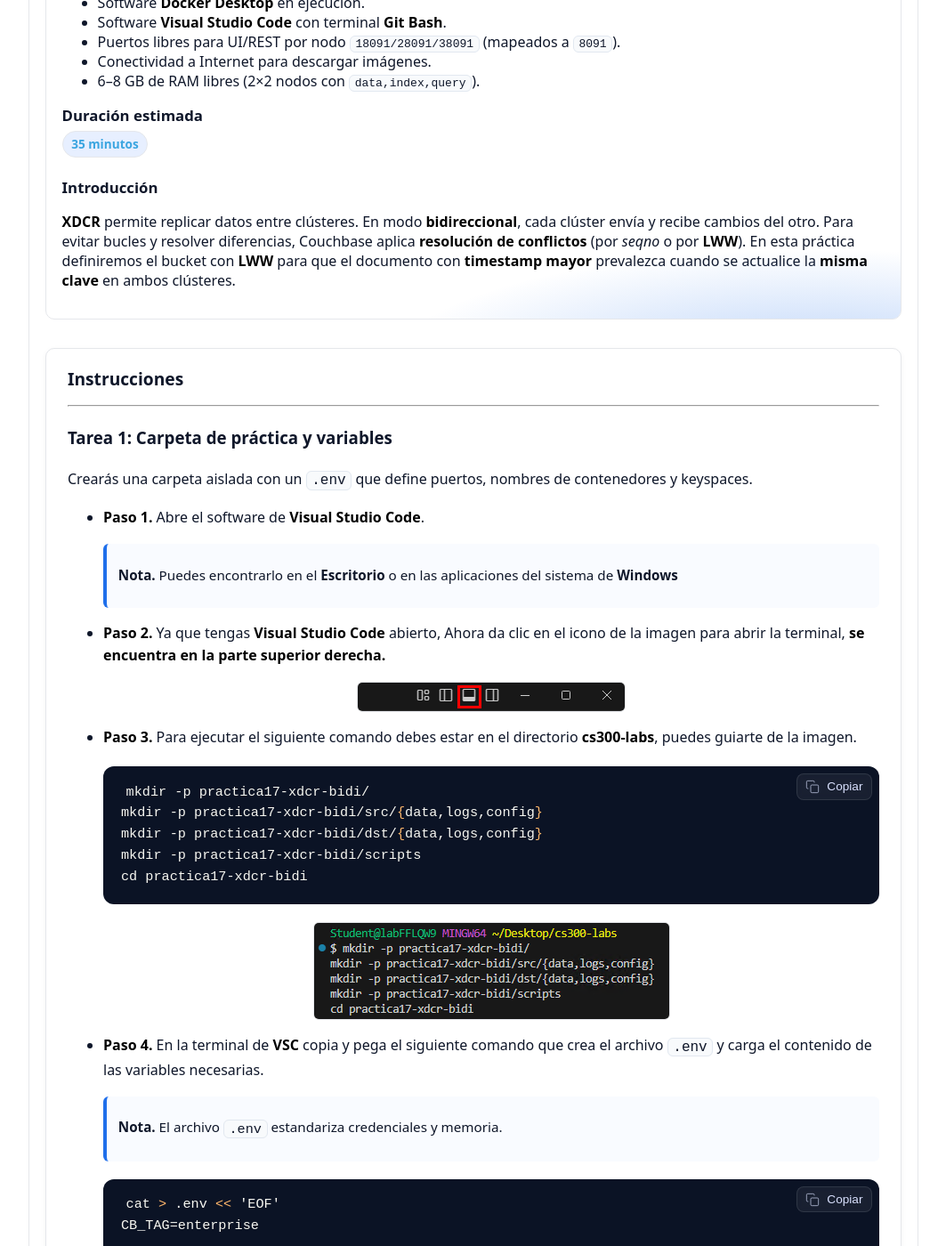
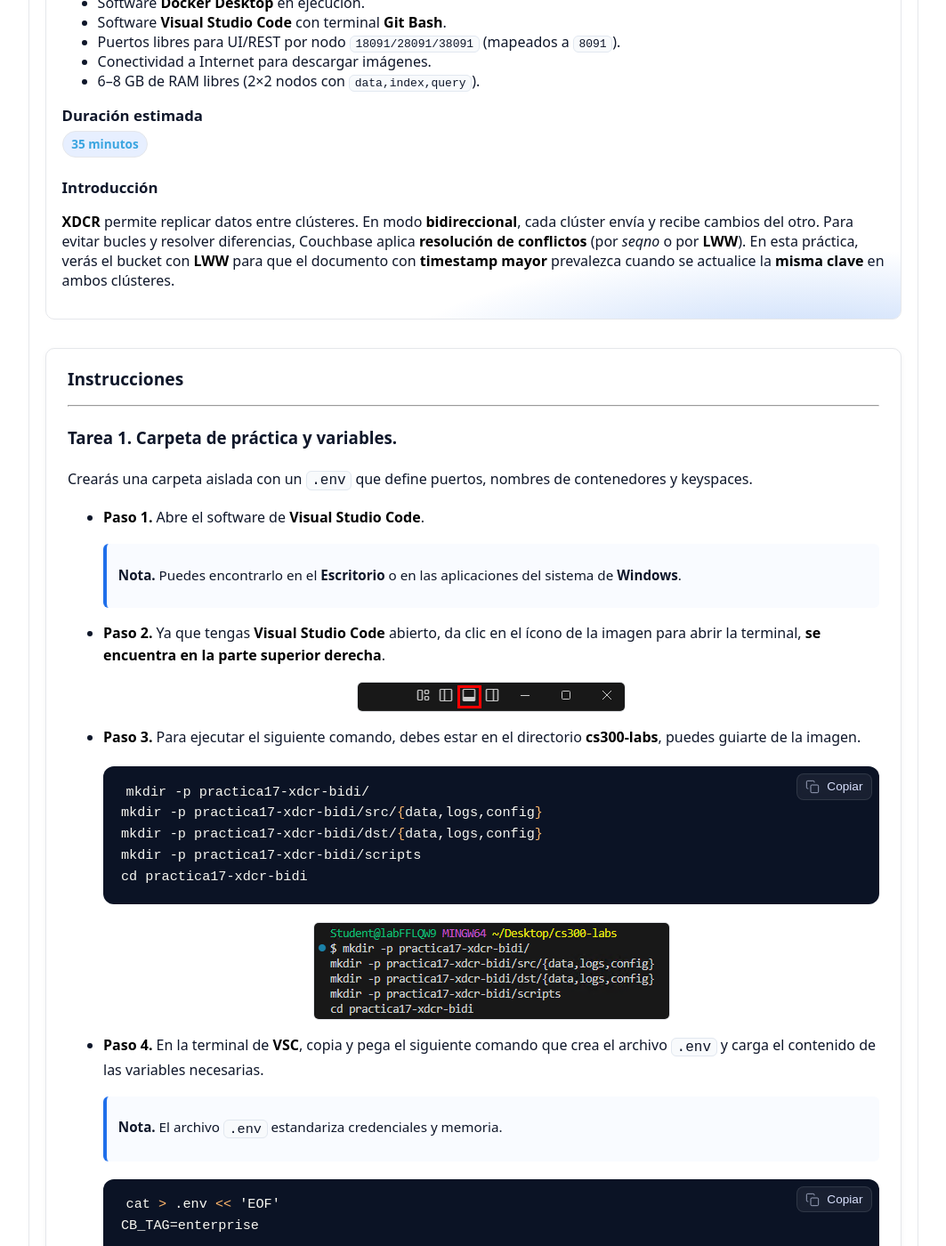
Before and after one commit to Netec-Mx/CS300_INT, a Jekyll site: the page built from labs/lab17/lab17.md, in a window 1280 px wide and 1400 px high, scrolled down 435 px. Shown: the whole window at 89% size, without its empty margins (108-1171 px from the left). Built offline with Jekyll 4.4.1, drawn with Linux system fonts in a browser that asks for light colours; some of the changed text lies outside the part shown.

Commit message:
Update lab17.md

````diff
--- a/labs/lab17/lab17.md
+++ b/labs/lab17/lab17.md
@@ -13,15 +13,15 @@ prerequisites:  # CAMBIAR POR CADA PRACTICA
   - Conectividad a Internet para descargar imágenes.
   - 6–8 GB de RAM libres (2×2 nodos con `data,index,query`).
 introduction: | # CAMBIAR POR CADA PRACTICA
-  **XDCR** permite replicar datos entre clústeres. En modo **bidireccional**, cada clúster envía y recibe cambios del otro. Para evitar bucles y resolver diferencias, Couchbase aplica **resolución de conflictos** (por *seqno* o por **LWW**). En esta práctica definiremos el bucket con **LWW** para que el documento con **timestamp mayor** prevalezca cuando se actualice la **misma clave** en ambos clústeres.
+  **XDCR** permite replicar datos entre clústeres. En modo **bidireccional**, cada clúster envía y recibe cambios del otro. Para evitar bucles y resolver diferencias, Couchbase aplica **resolución de conflictos** (por *seqno* o por **LWW**). En esta práctica, verás el bucket con **LWW** para que el documento con **timestamp mayor** prevalezca cuando se actualice la **misma clave** en ambos clústeres.
 slug: lab17 # CAMBIAR POR CADA PRACTICA
 lab_number: 17 # CAMBIAR POR CADA PRACTICA
 final_result: | # CAMBIAR POR CADA PRACTICA
-  Has levantado **dos clústeres** y configurado **XDCR bidireccional**. Probaste replicación en ambos sentidos, ejecutaste un **conflicto controlado** y confirmaste la **resolución LWW** y la **convergencia**
+  Has levantado **dos clústeres** y configurado **XDCR bidireccional**. Probaste la replicación en ambos sentidos, ejecutaste un **conflicto controlado** y confirmaste la **resolución LWW** y la **convergencia**.
 notes: | # CAMBIAR POR CADA PRACTICA
   - En producción, habilita **TLS**, **certificados** y **Alternate Addresses** cuando uses LB o redes mixtas.
   - Ajusta parámetros de XDCR (tamaño de lote, *checkpoint intervals*, compresión) según latencia/throughput.
-  - Si tu modelo de datos lo permite, usa **filtros** o **mapeos de colecciones** para reducir volumen y evitar ruido.
+  - Si tu modelo de datos lo permite, usa **filtros** o **mapeos de colecciones** para reducir el volumen y evitar ruido.
   - Para *disaster recovery*, prueba *promotion* y *fallback* de roles con pruebas de *failover* y *backfill* controlado.
 references: # CAMBIAR POR CADA PRACTICA LINKS ADICIONALES DE DOCUMENTACION
   - text: Visión general de XDCR
@@ -39,20 +39,20 @@ next: /lab18/lab18/ # CAMBIAR POR CADA PRACTICA MENU DE NAVEGACION HACIA ADELANT
 
 ---
 
-### Tarea 1: Carpeta de práctica y variables
+### Tarea 1. Carpeta de práctica y variables.
 
 Crearás una carpeta aislada con un `.env` que define puertos, nombres de contenedores y keyspaces.
 
 - **Paso 1.** Abre el software de **Visual Studio Code**.
 
-  > **Nota.** Puedes encontrarlo en el **Escritorio** o en las aplicaciones del sistema de **Windows**
+  > **Nota.** Puedes encontrarlo en el **Escritorio** o en las aplicaciones del sistema de **Windows**.
   {: .lab-note .info .compact}
 
-- **Paso 2.** Ya que tengas **Visual Studio Code** abierto, Ahora da clic en el icono de la imagen para abrir la terminal, **se encuentra en la parte superior derecha.**
+- **Paso 2.** Ya que tengas **Visual Studio Code** abierto, da clic en el ícono de la imagen para abrir la terminal, **se encuentra en la parte superior derecha**.
 
   ![cbase1]({{ page.images_base | relative_url }}/1.png)
 
-- **Paso 3.** Para ejecutar el siguiente comando debes estar en el directorio **cs300-labs**, puedes guiarte de la imagen.
+- **Paso 3.** Para ejecutar el siguiente comando, debes estar en el directorio **cs300-labs**, puedes guiarte de la imagen.
 
   ```bash
   mkdir -p practica17-xdcr-bidi/
@@ -63,7 +63,7 @@ Crearás una carpeta aislada con un `.env` que define puertos, nombres de conten
   ```
   ![cbase2]({{ page.images_base | relative_url }}/2.png)
 
-- **Paso 4.** En la terminal de **VSC** copia y pega el siguiente comando que crea el archivo `.env` y carga el contenido de las variables necesarias.
+- **Paso 4.** En la terminal de **VSC**, copia y pega el siguiente comando que crea el archivo `.env` y carga el contenido de las variables necesarias.
 
   > **Nota.** El archivo `.env` estandariza credenciales y memoria.
   {: .lab-note .info .compact}
@@ -207,11 +207,11 @@ Definirás un `compose.yaml` que levanta dos nodos Couchbase (Origen y Destino)
 
 ---
 
-### Tarea 3: Inicializar los clústeres y crear buckets/colecciones (LWW)
+### Tarea 3. Inicializar los clústeres y crear buckets/colecciones (LWW).
 
 Inicializarás cada clúster y crearás el **mismo bucket/scope/collection** en ambos con **LWW** para facilitar la prueba de conflicto controlado.
 
-#### Tarea 3.1
+#### Tarea 3.1.
 
 - **Paso 1.** Inicializa el clúster con el nodo **cb-src1**, ejecuta el siguiete comando en la terminal.
 
@@ -247,7 +247,7 @@ Inicializarás cada clúster y crearás el **mismo bucket/scope/collection** en
   ```
   ![cbase6]({{ page.images_base | relative_url }}/6.png)
 
-- **Paso 3.** Ahora ejecuta el siguiente comando para la creación del bucket con **LWW**
+- **Paso 3.** Ahora, ejecuta el siguiente comando para la creación del bucket con **LWW**.
 
   > **Nota.** **LWW (timestamp)** hace que el documento con **timestamp mayor** gane cuando hay conflicto por la misma clave.
   {: .lab-note .info .compact}
@@ -261,7 +261,7 @@ Inicializarás cada clúster y crearás el **mismo bucket/scope/collection** en
   ```
   ![cbase7]({{ page.images_base | relative_url }}/7.png)
 
-- **Paso 4.** Ahora crea el *Scope* **inv**
+- **Paso 4.** Ahora, crea el *Scope* **inv**.
 
   ```bash
   curl -fsS -u "${CB_ADMIN}:${CB_ADMIN_PASS}" \
@@ -270,7 +270,7 @@ Inicializarás cada clúster y crearás el **mismo bucket/scope/collection** en
   ```
   ![cbase8]({{ page.images_base | relative_url }}/8.png)
 
-- **Paso 5.** Con este comando crea el *Collection* **products**
+- **Paso 5.** Con este comando, crea el *Collection* **products**.
 
   ```bash
   curl -fsS -u "${CB_ADMIN}:${CB_ADMIN_PASS}" \
@@ -304,7 +304,7 @@ Inicializarás cada clúster y crearás el **mismo bucket/scope/collection** en
   ```
   ![cbase11]({{ page.images_base | relative_url }}/11.png)
 
-- **Paso 3.** Ahora ejecuta el siguiente comando para la creación del bucket con **LWW**
+- **Paso 3.** Ahora, ejecuta el siguiente comando para la creación del bucket con **LWW**.
 
   > **Nota.** **LWW (timestamp)** hace que el documento con **timestamp mayor** gane cuando hay conflicto por la misma clave.
   {: .lab-note .info .compact}
@@ -318,7 +318,7 @@ Inicializarás cada clúster y crearás el **mismo bucket/scope/collection** en
   ```
   ![cbase12]({{ page.images_base | relative_url }}/12.png)
 
-- **Paso 4.** Ahora crea el *Scope* **inv**
+- **Paso 4.** Ahora, crea el *Scope* **inv**.
 
   ```bash
   curl -fsS -u "${CB_ADMIN}:${CB_ADMIN_PASS}" \
@@ -327,7 +327,7 @@ Inicializarás cada clúster y crearás el **mismo bucket/scope/collection** en
   ```
   ![cbase13]({{ page.images_base | relative_url }}/13.png)
 
-- **Paso 5.** Con este comando crea el *Collection* **products**
+- **Paso 5.** Con este comando, crea el *Collection* **products**.
 
   ```bash
   curl -fsS -u "${CB_ADMIN}:${CB_ADMIN_PASS}" \
@@ -344,7 +344,7 @@ Inicializarás cada clúster y crearás el **mismo bucket/scope/collection** en
 
 ### Tarea 4. Configurar **XDCR bidireccional** (referencias + replicaciones).
 
-Crearás una **referencia remota** en cada clúster apuntando al otro y dos **replicaciones**: Origen→Destino y Destino→Origen.
+Crearás una **referencia remota** en cada clúster, apuntando al otro, y dos **replicaciones**: Origen→Destino y Destino→Origen.
 
 #### Tarea 4.1.
 
@@ -361,7 +361,7 @@ Crearás una **referencia remota** en cada clúster apuntando al otro y dos **re
   ```
   ![cbase15]({{ page.images_base | relative_url }}/15.png)
 
-- **Paso 2.** Ahora crea la **referencia destino** en el nodo Destino.
+- **Paso 2.** Ahora, crea la **referencia destino** en el nodo Destino.
 
   ```bash
   docker exec -it ${DST_NODE} couchbase-cli xdcr-setup \
@@ -389,7 +389,7 @@ Crearás una **referencia remota** en cada clúster apuntando al otro y dos **re
   ```
   ![cbase17]({{ page.images_base | relative_url }}/17.png)
 
-- **Paso 2.** Ahora crea la **replicación** Destino -> Origen.
+- **Paso 2.** Ahora, crea la **replicación** Destino -> Origen.
 
   ```bash
   docker exec -it ${DST_NODE} couchbase-cli xdcr-replicate \
````
Also changed, not shown: other parts of labs/lab17/lab17.md (+11 -11 lines).
